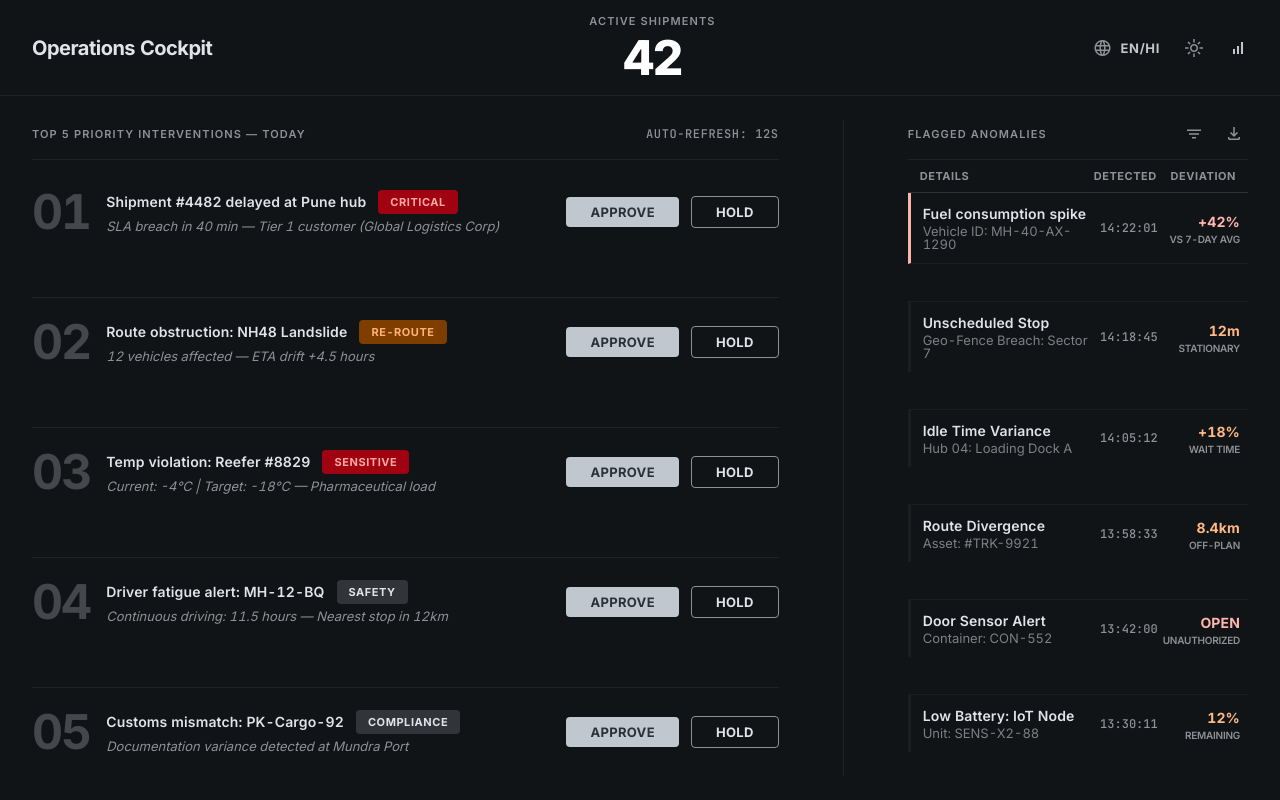
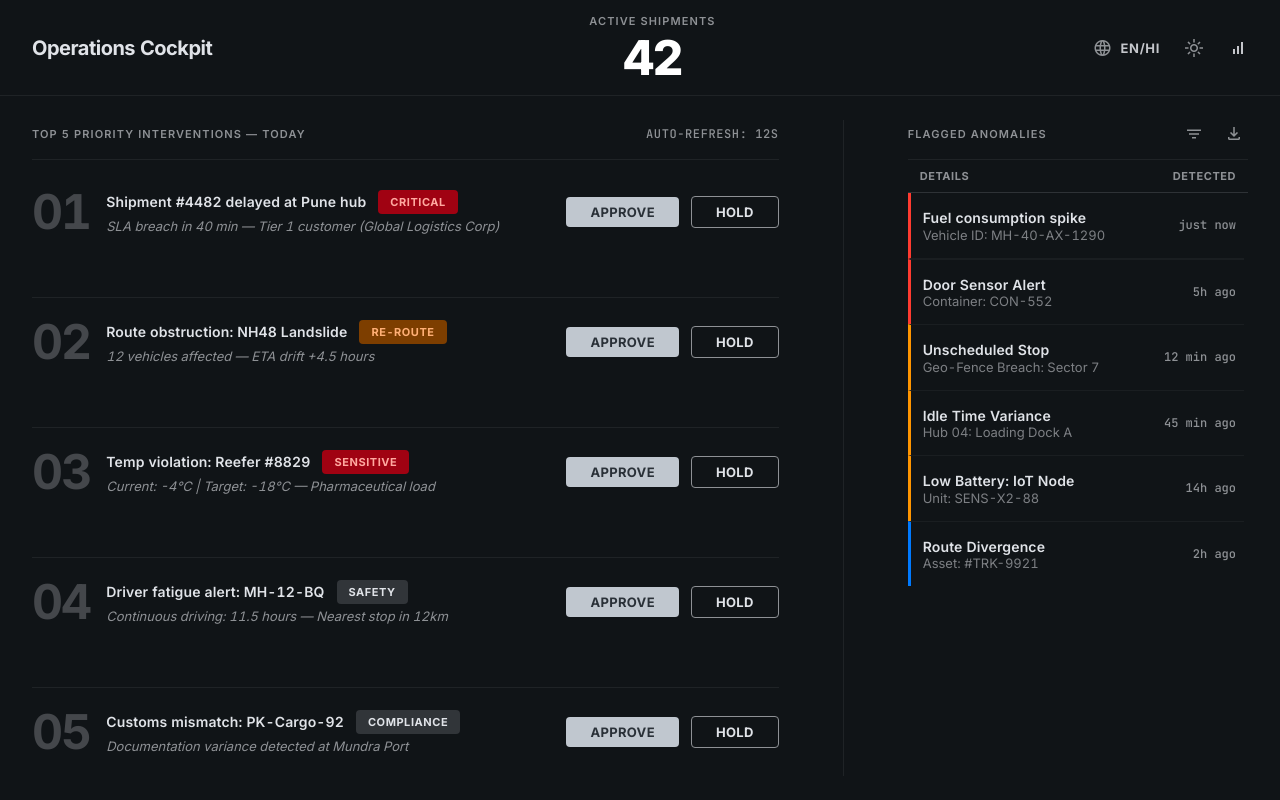
Before and after one commit to tanisha-6/potens-intern-frontend-tanisha-shinde, a React (Vite) app: page / in a window 1280 px wide. Built offline with nearby package versions, Linux system fonts and the light colour scheme.

Commit message:
Anomaly panel: severity styling, sort logic

```diff
--- a/src/components/AnomalyPanel.jsx
+++ b/src/components/AnomalyPanel.jsx
@@ -1,33 +1,78 @@
 import React from 'react';
 import strings from '../i18n/strings.json';
 import anomalies from '../data/anomalies.json';
+import { formatRelativeTime } from '../utils/formatRelativeTime';
 
 export default function AnomalyPanel({ lang }) {
   const t = strings.anomalies;
 
+  // Map high/medium/low or critical/warning/info to red/amber/gray accent borders
   const getSeverityClass = (severity) => {
-    switch (severity) {
+    switch (severity?.toLowerCase()) {
       case 'critical':
-        return 'severity-critical';
+      case 'high':
+        return 'severity-critical'; // Red accent
       case 'warning':
-        return 'severity-warning';
+      case 'medium':
+        return 'severity-warning'; // Amber accent
       case 'info':
+      case 'low':
       default:
-        return 'severity-info';
+        return 'severity-info'; // Gray accent
     }
   };
 
-  const getDeviationColor = (row) => {
-    if (row.severity === 'critical') return 'text-secondary'; // Stitch secondary is light-red (#ffb4ac)
-    if (row.severity === 'warning' || row.id === 'AN-9984') return 'text-tertiary'; // Stitch tertiary is orange-ish (#ffb783)
-    return 'text-on-surface';
+  // Assign weights to severities for descending order sorting
+  const getSeverityWeight = (severity) => {
+    switch (severity?.toLowerCase()) {
+      case 'critical':
+      case 'high':
+        return 3;
+      case 'warning':
+      case 'medium':
+        return 2;
+      case 'info':
+      case 'low':
+      default:
+        return 1;
+    }
   };
 
+  // Generate dynamic, spread-out timestamps computed relative to Date.now()
+  // to avoid rounding everything into the same stale hour bucket.
+  const processedAnomalies = anomalies.map((item, idx) => {
+    const offsets = [
+      30 * 1000,          // 30 seconds ago (renders "just now")
+      12 * 60 * 1000,     // 12 minutes ago (renders "12 min ago")
+      45 * 60 * 1000,     // 45 minutes ago (renders "45 min ago")
+      2 * 3600 * 1000,    // 2 hours ago (renders "2h ago")
+      5 * 3600 * 1000,    // 5 hours ago (renders "5h ago")
+      14 * 3600 * 1000,   // 14 hours ago (renders "14h ago")
+    ];
+    const offset = offsets[idx] || (idx * 3 * 3600 * 1000);
+    return {
+      ...item,
+      detectedAt: new Date(Date.now() - offset).toISOString(),
+    };
+  });
+
+  // Sort: Severity descending, then recency descending
+  const sortedAnomalies = [...processedAnomalies].sort((a, b) => {
+    const weightA = getSeverityWeight(a.severity);
+    const weightB = getSeverityWeight(b.severity);
+
+    if (weightA !== weightB) {
+      return weightB - weightA;
+    }
+    // Newest timestamp first
+    return new Date(b.detectedAt) - new Date(a.detectedAt);
+  });
+
   return (
-    <div className="flex flex-col h-full select-none pl-8 transition-colors duration-300">
+    <div className="flex flex-col h-full select-none pl-8 transition-colors duration-300 overflow-hidden">
 
       {/* Section Header Row */}
-      <div className="flex items-center justify-between border-b border-outline-variant/30 pb-3 mb-2 h-10">
+      <div className="flex items-center justify-between border-b border-outline-variant/30 pb-3 mb-2 h-10 shrink-0">
         <h2 className="text-label-caps font-label-caps tracking-widest text-outline uppercase font-semibold">
           {t.sectionTitle[lang]}
         </h2>
@@ -49,25 +94,24 @@ export default function AnomalyPanel({ lang }) {
         </div>
       </div>
 
-      {/* Table Header Row */}
-      <div className="flex items-center justify-between text-label-caps font-label-caps text-outline uppercase pb-2 border-b border-outline-variant/60 px-3">
-        <span className="w-[55%]">{t.headers.details[lang]}</span>
-        <span className="w-[20%] text-center">{t.headers.detected[lang]}</span>
-        <span className="w-[25%] text-right">{t.headers.deviation[lang]}</span>
+      {/* Table Header Row (Muted, Small, Uppercase) */}
+      <div className="flex items-center justify-between text-label-caps font-label-caps text-outline uppercase pb-2 border-b border-outline-variant/60 px-3 shrink-0">
+        <span className="w-[75%]">{t.headers.details[lang]}</span>
+        <span className="w-[25%] text-right">{t.headers.detected[lang]}</span>
       </div>
 
-      {/* Table Body (Flex Container) */}
-      <div className="flex-1 flex flex-col justify-between divide-y divide-outline-variant/20 mb-6">
-        {anomalies.map((row) => {
-          const timeString = row.detectedAt.substring(11, 19); // Extracts HH:MM:SS safely
+      {/* Table Body (Flex Container with Independent vertical scrolling) */}
+      {/* Row height layout and paddings (py-4) are standardized and rows support hover animations */}
+      <div className="flex-1 overflow-y-auto pr-1 flex flex-col divide-y divide-outline-variant/20 mb-6 scrollbar-thin">
+        {sortedAnomalies.map((row) => {
           return (
             <div
               key={row.id}
-              className={`flex items-center justify-between py-3 pl-3 pr-2 border-b border-outline-variant/20 last:border-b-0 ${getSeverityClass(row.severity)} bg-gradient-to-r from-transparent to-transparent hover:to-surface-variant/10 transition-colors duration-150`}
+              className={`flex items-center justify-between py-4 pl-3 pr-2 border-b border-outline-variant/20 last:border-b-0 ${getSeverityClass(row.severity)} hover:bg-surface-variant/25 transition-all duration-150 shrink-0`}
             >
 
-              {/* Column 1: Details */}
-              <div className="w-[55%] flex flex-col pr-2">
+              {/* Column 1: Details (75% Width) */}
+              <div className="w-[75%] flex flex-col pr-4">
                 <span className="text-headline-sm font-headline-sm text-on-surface font-semibold leading-tight">
                   {row.title[lang]}
                 </span>
@@ -76,19 +120,9 @@ export default function AnomalyPanel({ lang }) {
                 </span>
               </div>
 
-              {/* Column 2: Detected Time */}
-              <div className="w-[20%] text-center text-data-mono font-data-mono text-outline">
-                {timeString}
-              </div>
-
-              {/* Column 3: Deviation info */}
-              <div className="w-[25%] text-right flex flex-col">
-                <span className={`text-headline-sm font-headline-sm font-bold ${getDeviationColor(row)}`}>
-                  {row.deviationLabel}
-                </span>
-                <span className="text-[10px] text-outline font-body-md tracking-tight leading-none mt-0.5 uppercase font-semibold">
-                  {row.deviationSublabel[lang]}
-                </span>
+              {/* Column 2: Detected Time - Relative (25% Width) */}
+              <div className="w-[25%] text-right text-data-mono font-data-mono text-outline shrink-0">
+                {formatRelativeTime(row.detectedAt, lang)}
               </div>
 
             </div>
--- a/src/i18n/strings.json
+++ b/src/i18n/strings.json
@@ -38,6 +38,11 @@
       "detected": { "en": "DETECTED", "hi": "पहचाना गया" },
       "deviation": { "en": "DEVIATION", "hi": "विचलन" }
     },
+    "time": {
+      "justNow": { "en": "just now", "hi": "अभी-अभी" },
+      "minAgo": { "en": "min ago", "hi": "मिनट पहले" },
+      "hAgo": { "en": "h ago", "hi": "घंटा पहले" }
+    },
     "fleetHealthIndex": { "en": "FLEET HEALTH INDEX", "hi": "बेड़े का स्वास्थ्य सूचकांक" }
   },
   "shortcuts": {
--- a/src/index.css
+++ b/src/index.css
@@ -10,11 +10,11 @@ html, body {
 }
 
 .severity-critical {
-  border-left: 3px solid #ffb4ab;
+  border-left: 3px solid #ff3b30 !important;
 }
 .severity-warning {
-  border-left: 3px solid #ffb783;
+  border-left: 3px solid #ff9500 !important;
 }
 .severity-info {
-  border-left: 3px solid #c0c7cf;
+  border-left: 3px solid #007aff !important;
 }
--- /dev/null
+++ b/src/utils/formatRelativeTime.js
@@ -0,0 +1,46 @@
+import strings from '../i18n/strings.json';
+
+export function formatRelativeTime(dateInput, lang = 'en') {
+  const date = new Date(dateInput);
+  const now = new Date();
+  const diffMs = now - date;
+  const diffMins = Math.floor(diffMs / 60000);
+  const diffHours = Math.floor(diffMs / 3600000);
+
+  const t = strings.anomalies.time;
+
+  // Clock skew fallback or future dates
+  if (diffMs < 0) {
+    return date.toLocaleDateString(lang === 'en' ? 'en-US' : 'hi-IN', {
+      month: 'short',
+      day: 'numeric',
+      hour: '2-digit',
+      minute: '2-digit',
+      hour12: false
+    });
+  }
+
+  // Under a minute
+  if (diffMs < 60000) {
+    return t.justNow[lang];
+  }
+
+  // Under an hour
+  if (diffMins < 60) {
+    return `${diffMins} ${t.minAgo[lang]}`;
+  }
+
+  // Under 24 hours
+  if (diffHours < 24) {
+    return `${diffHours}${t.hAgo[lang]}`;
+  }
+
+  // Older than 24 hours fallback to short date representation
+  return date.toLocaleDateString(lang === 'en' ? 'en-US' : 'hi-IN', {
+    month: 'short',
+    day: 'numeric',
+    hour: '2-digit',
+    minute: '2-digit',
+    hour12: false
+  });
+}
```
